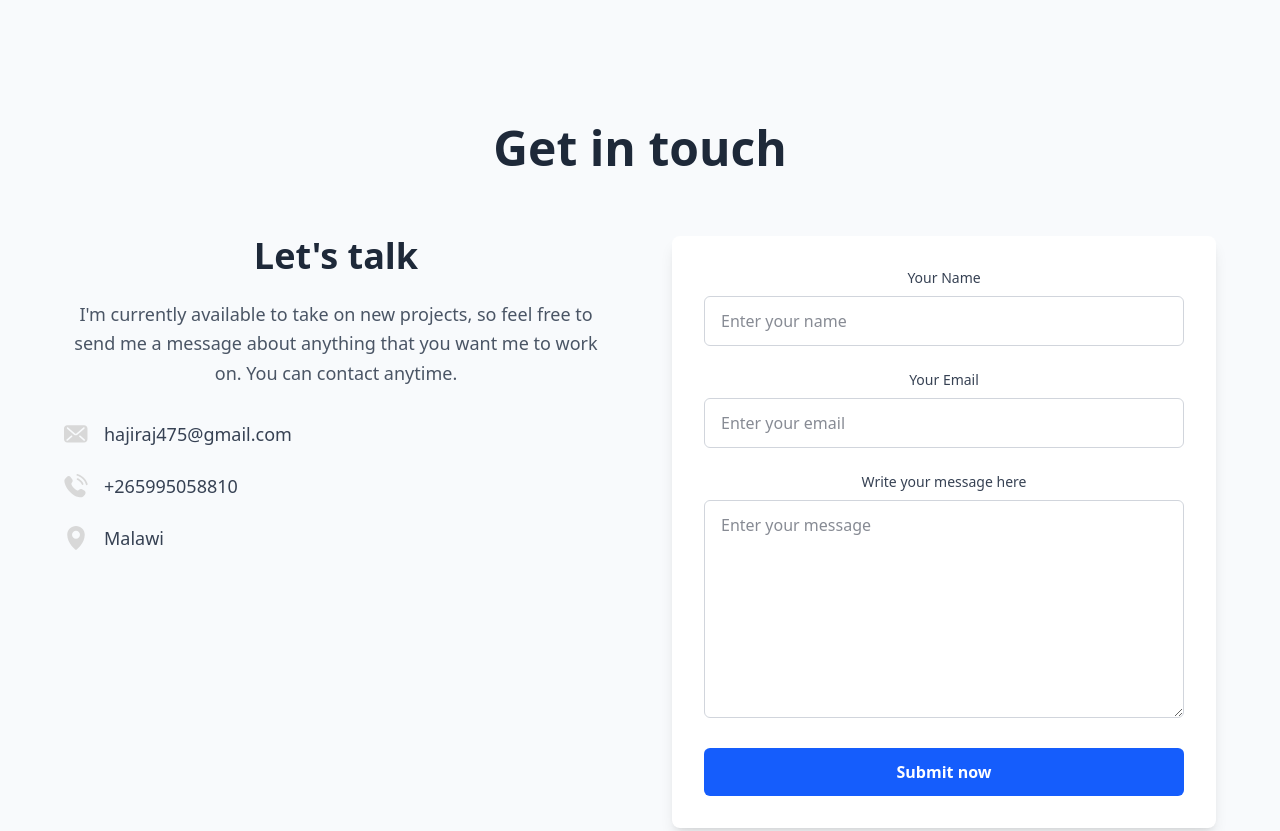
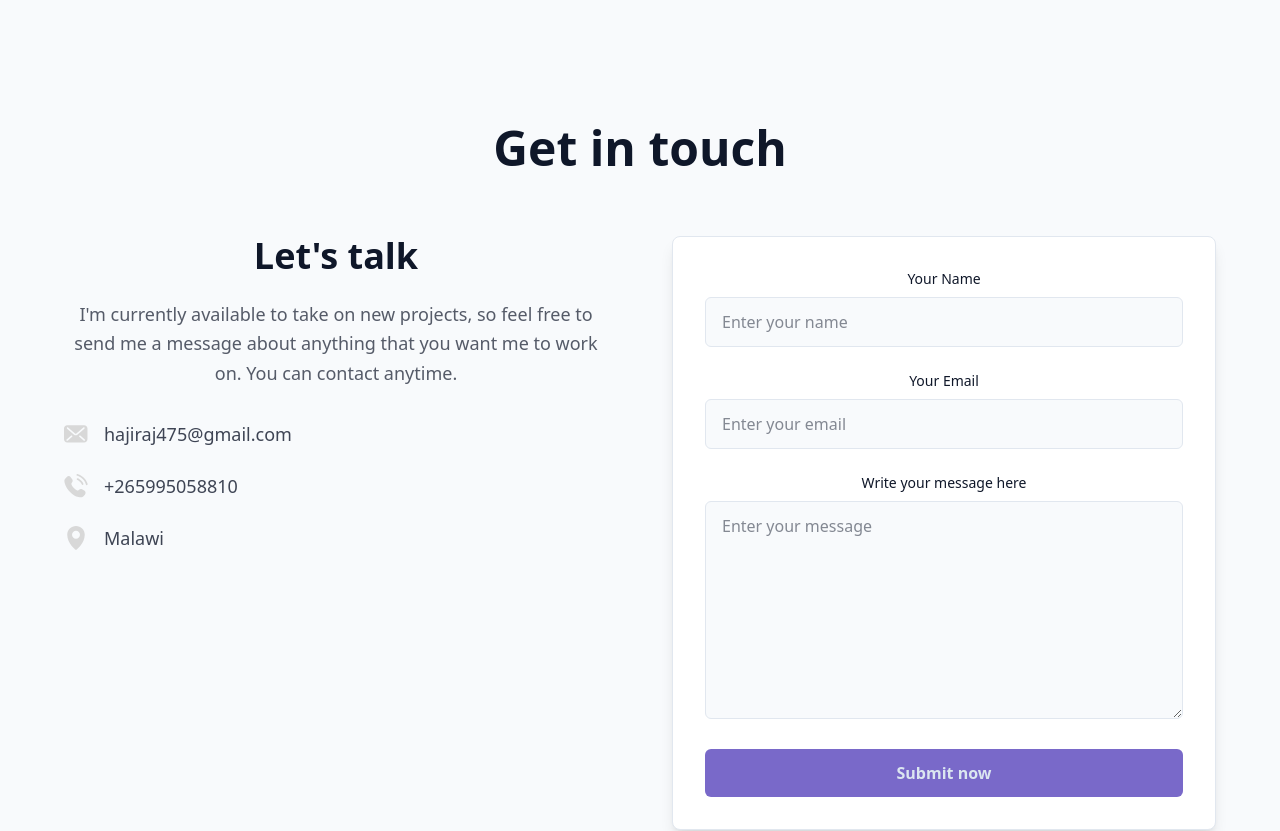
Before and after one commit to hajirajuma/myreactport, a React (Vite) app: page / in a window 1280 px wide. Shown: the part 3060-3891 px from the top of the page. Built offline with nearby package versions, Linux system fonts and the light colour scheme.

Commit message:
updating

```diff
--- a/src/Components/ContactSection.jsx
+++ b/src/Components/ContactSection.jsx
@@ -1,6 +1,7 @@
-import mail_icon from "../assets/Projects/mail_icon.svg";
-import location_icon from "../assets/Projects/location_icon.svg";
-import call_icon from "../assets/Projects/call_icon.svg";
+
+import mail_icon from '../assets/Projects/mail_icon.svg'
+import location_icon from '../assets/Projects/location_icon.svg'
+import call_icon from '../assets/Projects/call_icon.svg'
 
 export const ContactSection = () => {
     const onSubmit = async (event) => {
@@ -16,9 +17,9 @@ export const ContactSection = () => {
       method: "POST",
       headers: {
         "Content-Type": "application/json",
-        Accept: "application/json",
+        Accept: "application/json"
       },
-      body: json,
+      body: json
     }).then((res) => res.json());
 
     if (res.success) {
@@ -26,96 +27,74 @@ export const ContactSection = () => {
     }
   };
     return (
-    <div id="contact" className="py-20 px-4 md:px-8 lg:px-16 ">
+        <div id='contact' className='py-20 px-4 md:px-8 lg:px-16 bg-background'>
             <div className="text-center mb-16">
-        <h1 className="text-4xl md:text-5xl font-bold text-gray-800 mb-4">
-          Get in touch
-        </h1>
+                  <h1 className="text-4xl md:text-5xl font-bold text-foreground mb-4">Get in touch</h1>
+
              </div>
             <div className="max-w-6xl mx-auto grid grid-cols-1 lg:grid-cols-2 gap-12 lg:gap-16">
                 <div className="space-y-8">
-          <h1 className="text-3xl md:text-4xl font-bold text-gray-800 mb-6">
-            Let's talk
-          </h1>
-          <p className="text-lg text-gray-600 leading-relaxed">
-            I'm currently available to take on new projects, so feel free to
-            send me a message about anything that you want me to work on. You
-            can contact anytime.
+                      <h1 className="text-3xl md:text-4xl font-bold text-foreground mb-6">Let's talk</h1>
+                      <p className="text-lg text-foreground/70 leading-relaxed">
+                         I'm currently available to take on new projects, so
+                         feel free to send me a message about anything that
+                         you want me to work on. You can contact anytime.
                       </p>
                       <div className="space-y-6">
                            <div className="flex items-center space-x-4">
-              <img src={mail_icon} alt="" className="w-6 h-6 flex-shrink-0" />
-              <p className="text-gray-700 text-lg">hajiraj475@gmail.com</p>
+                                <img src={mail_icon} alt="" className="w-6 h-6 flex-shrink-0"/>
+                                <p className="text-foreground/80 text-lg">hajiraj475@gmail.com</p>
                            </div>
                              <div className="flex items-center space-x-4">
-              <img src={call_icon} alt="" className="w-6 h-6 flex-shrink-0" />
-              <p className="text-gray-700 text-lg">+265995058810</p>
+                                  <img src={call_icon} alt="" className="w-6 h-6 flex-shrink-0"/>
+                                  <p className="text-foreground/80 text-lg">+265995058810</p>
                            </div>
                              <div className="flex items-center space-x-4">
-              <img
-                src={location_icon}
-                alt=""
-                className="w-6 h-6 flex-shrink-0"
-              />
-              <p className="text-gray-700 text-lg">Malawi</p>
+                                  <img src={location_icon} alt="" className="w-6 h-6 flex-shrink-0"/>
+                                  <p className="text-foreground/80 text-lg">Malawi</p>
                            </div>
                       </div>
                 </div>
-        <div className="space-y-6 bg-white p-8 rounded-lg shadow-lg">
+                <div className="space-y-6 bg-card p-8 rounded-lg shadow-lg border border-border">
                       <div>
-            <label
-              htmlFor="name"
-              className="block text-sm font-medium text-gray-700 mb-2"
-            >
-              Your Name
-            </label>
+                        <label htmlFor="name" className="block text-sm font-medium text-foreground mb-2">Your Name</label>
                         <input
                           type="text"
                           id="name"
-              placeholder="Enter your name"
-              name="name"
-              className="w-full px-4 py-3 border border-gray-300 rounded-md focus:outline-none focus:ring-2 focus:ring-blue-500 focus:border-transparent transition duration-200"
+                          placeholder='Enter your name'
+                          name='name'
+                          className="w-full px-4 py-3 border border-border bg-background text-foreground rounded-md focus:outline-none focus:ring-2 focus:ring-primary focus:border-transparent transition duration-200"
                         />
                       </div>
                       <div>
-            <label
-              htmlFor="email"
-              className="block text-sm font-medium text-gray-700 mb-2"
-            >
-              Your Email
-            </label>
+                        <label htmlFor="email" className="block text-sm font-medium text-foreground mb-2">Your Email</label>
                         <input
                           type="email"
                           id="email"
-              placeholder="Enter your email"
-              name="email"
-              className="w-full px-4 py-3 border border-gray-300 rounded-md focus:outline-none focus:ring-2 focus:ring-blue-500 focus:border-transparent transition duration-200"
+                          placeholder='Enter your email'
+                          name='email'
+                          className="w-full px-4 py-3 border border-border bg-background text-foreground rounded-md focus:outline-none focus:ring-2 focus:ring-primary focus:border-transparent transition duration-200"
                         />
                       </div>
                       <div>
-            <label
-              htmlFor="message"
-              className="block text-sm font-medium text-gray-700 mb-2"
-            >
-              Write your message here
-            </label>
+                        <label htmlFor="message" className="block text-sm font-medium text-foreground mb-2">Write your message here</label>
                         <textarea
                           name="message"
                           id="message"
                           rows="8"
-              placeholder="Enter your message"
-              className="w-full px-4 py-3 border border-gray-300 rounded-md focus:outline-none focus:ring-2 focus:ring-blue-500 focus:border-transparent transition duration-200 resize-vertical"
+                          placeholder='Enter your message'
+                          className="w-full px-4 py-3 border border-border bg-background text-foreground rounded-md focus:outline-none focus:ring-2 focus:ring-primary focus:border-transparent transition duration-200 resize-vertical"
                         ></textarea>
                       </div>
                       <button
-            type="submit"
+                        type='submit'
                         onClick={onSubmit}
-            className="w-full bg-blue-600 hover:bg-blue-700 text-white font-semibold py-3 px-6 rounded-md transition duration-200 transform hover:scale-105 focus:outline-none focus:ring-2 focus:ring-blue-500 focus:ring-offset-2"
+                        className="w-full bg-primary hover:bg-primary/90 text-primary-foreground font-semibold py-3 px-6 rounded-md transition duration-200 transform hover:scale-105 focus:outline-none focus:ring-2 focus:ring-primary focus:ring-offset-2"
                       >
                         Submit now
                       </button>
                 </div>
             </div>
         </div>
-  );
-};
+    )
+}
```
Lines whose indentation alone changed are shown as unchanged.
